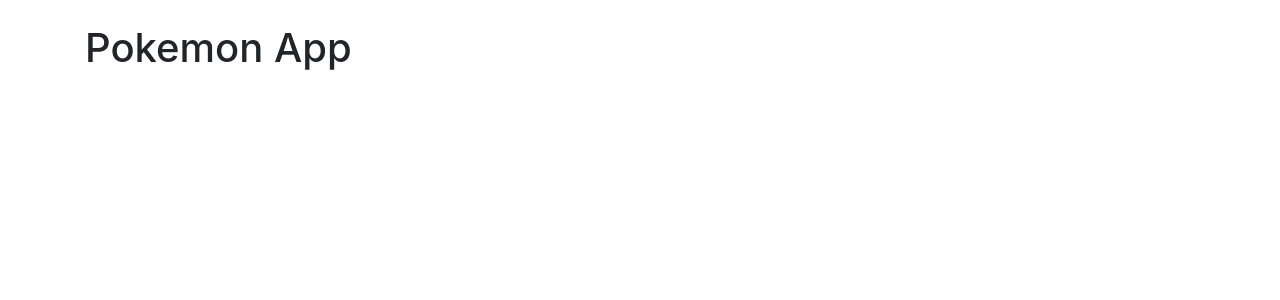
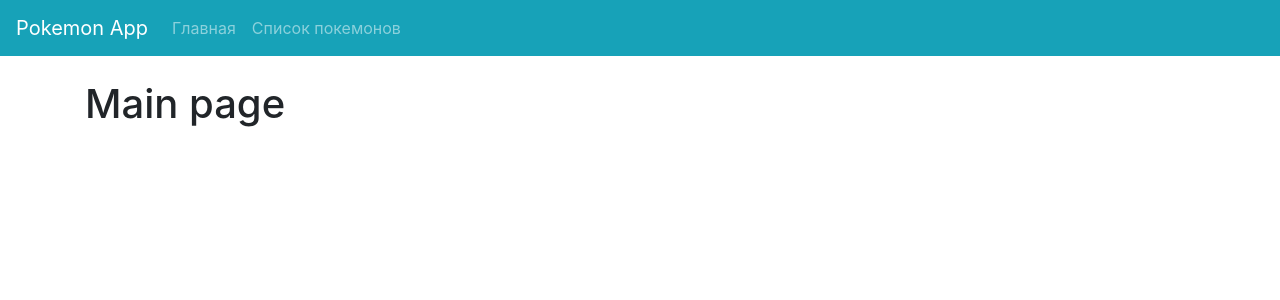
Before and after one commit to SergeyYakimov/pokemon-app, a React (Create React App) app: page / in a window 1280 px wide. Shown: the top 300 px of the page. Built offline with nearby package versions, Linux system fonts and the light colour scheme.

Commit message:
Made Navbar

```diff
--- a/src/App.js
+++ b/src/App.js
@@ -1,10 +1,15 @@
-import React from 'react';
+import React, {Fragment} from 'react';
+import {Navbar} from './components/Navbar';
+import {Main} from './pages/Main';
 
 function App() {
   return (
-    <div className="container pt-4">
-      <h1>Pokemon App</h1>
-    </div>
+    <Fragment>
+      <Navbar/>
+      <div className="container pt-4">
+        <Main/>
+      </div>
+    </Fragment>
   );
 }
 
--- /dev/null
+++ b/src/components/Navbar.js
@@ -0,0 +1,17 @@
+import React from 'react';
+
+export const Navbar = () => (
+  <nav className="navbar navbar-expand-lg navbar-dark bg-info">
+    <div className="navbar-brand">
+      Pokemon App
+    </div>
+    <ul className="navbar-nav">
+      <li className="navbar-item">
+        <a href="/" className="nav-link">Главная</a>
+      </li>
+      <li className="navbar-item">
+        <a href="/list" className="nav-link">Список покемонов</a>
+      </li>
+    </ul>
+  </nav>
+)
--- /dev/null
+++ b/src/pages/Main.js
@@ -0,0 +1,9 @@
+import React from 'react';
+
+export const Main = () => {
+  return (
+    <div>
+      <h1>Main page</h1>
+    </div>
+  )
+}
```
Also changed, not shown: src/pages/Item.js (added, +9 -0 lines), src/pages/List.js (added, +9 -0 lines).
